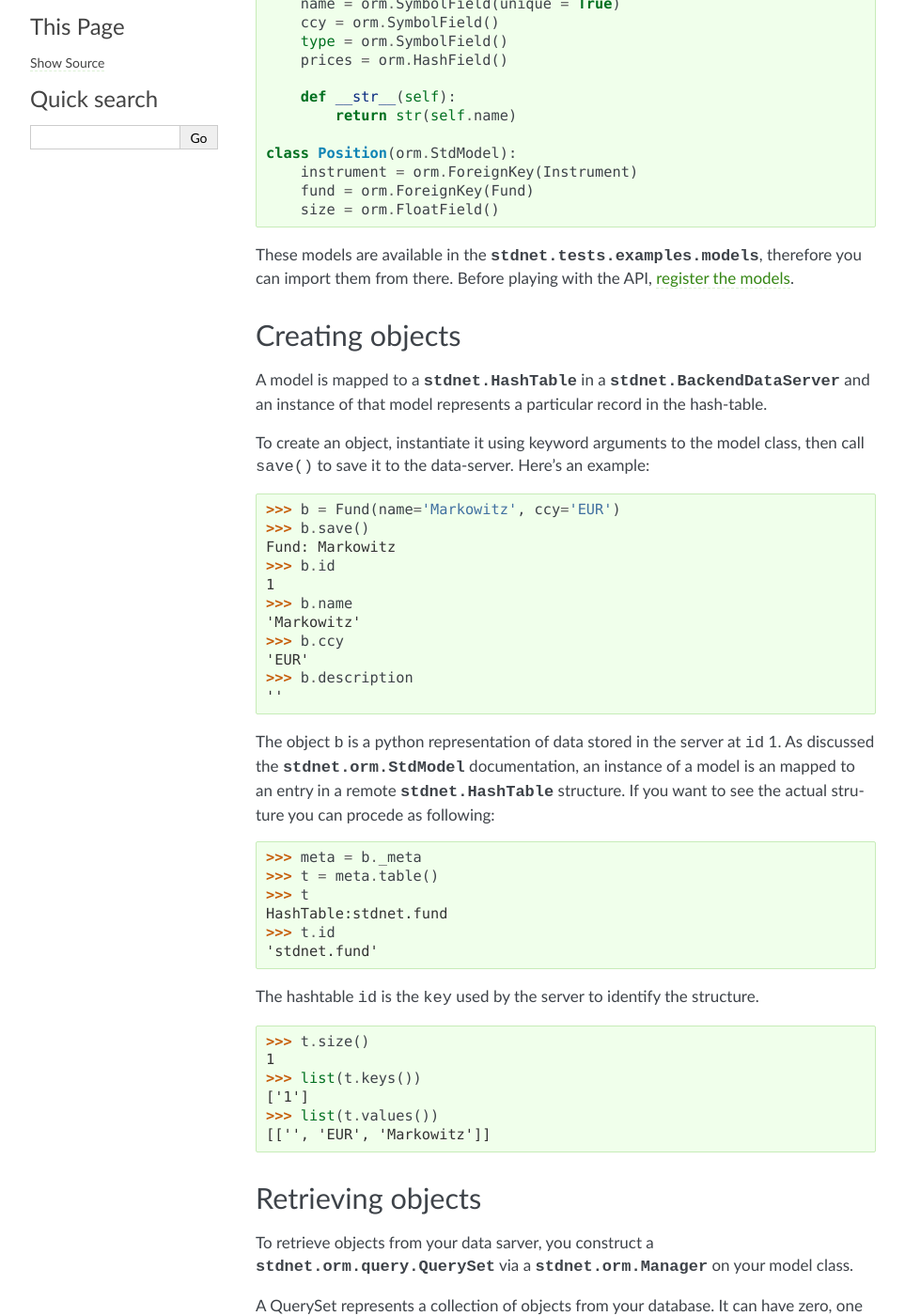
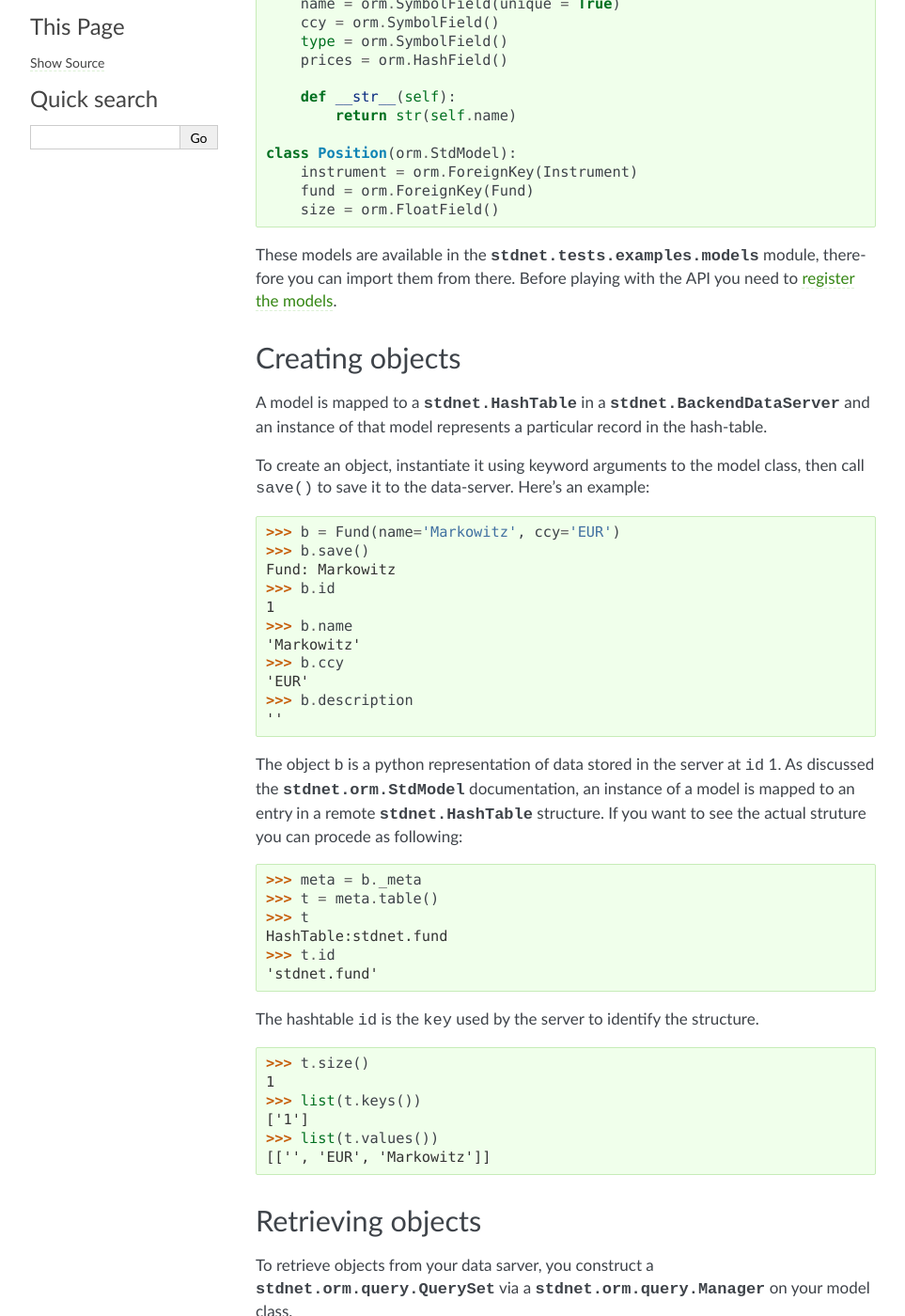
Before and after one commit to lsbardel/python-stdnet, a Sphinx documentation site: the page built from docs/source/model/query.rst, in a window 1280 px wide and 1400 px high, scrolled down 477 px. Shown: the whole window at 94% size, without its empty margins (148-1111 px from the left). Built offline with Sphinx 7.4.7, drawn with Linux system fonts in a browser that asks for light colours; formulas are drawn with MathJax 3.

```diff
--- a/CHANGELOG.rst
+++ b/CHANGELOG.rst
@@ -1,5 +1,6 @@
 Ver. 0.4.3
 ======================
+* More documentation and tests.
 * Added :class:`stdnet.orm.JSONField` with tests.
 * **60 tests**.
 
--- a/docs/source/model/query.rst
+++ b/docs/source/model/query.rst
@@ -37,8 +37,9 @@ as example::
 	    fund = orm.ForeignKey(Fund)
 	    size = orm.FloatField()
 
-These models are available in the :mod:`stdnet.tests.examples.models`, therefore you can import
-them from there. Before playing with the API, :ref:`register the models <register-model>`.
+These models are available in the :mod:`stdnet.tests.examples.models` module,
+therefore you can import them from there. Before playing with the API you need
+to :ref:`register the models <register-model>`.
 
 Creating objects
 ======================
@@ -64,7 +65,7 @@ Here's an example::
 
 The object ``b`` is a python representation of data stored in the server at ``id`` 1.
 As discussed the :class:`stdnet.orm.StdModel` documentation, an instance of a model is
-an mapped to an entry in a remote :class:`stdnet.HashTable` structure. If you want to see the actual struture you can procede as following::
+mapped to an entry in a remote :class:`stdnet.HashTable` structure. If you want to see the actual struture you can procede as following::
 
 	>>> meta = b._meta
 	>>> t = meta.table()
@@ -86,7 +87,7 @@ The hashtable ``id`` is the ``key`` used by the server to identify the structure
 Retrieving objects
 ==============================
 To retrieve objects from your data sarver, you construct a :class:`stdnet.orm.query.QuerySet`
-via a :class:`stdnet.orm.Manager` on your model class.
+via a :class:`stdnet.orm.query.Manager` on your model class.
 
 A QuerySet represents a collection of objects from your database.
 It can have zero, one or many filters criteria that narrow down the collection
```
Also changed, not shown: docs/source/contrib/djangolink.rst (+24 -9 lines), 5 other files.
